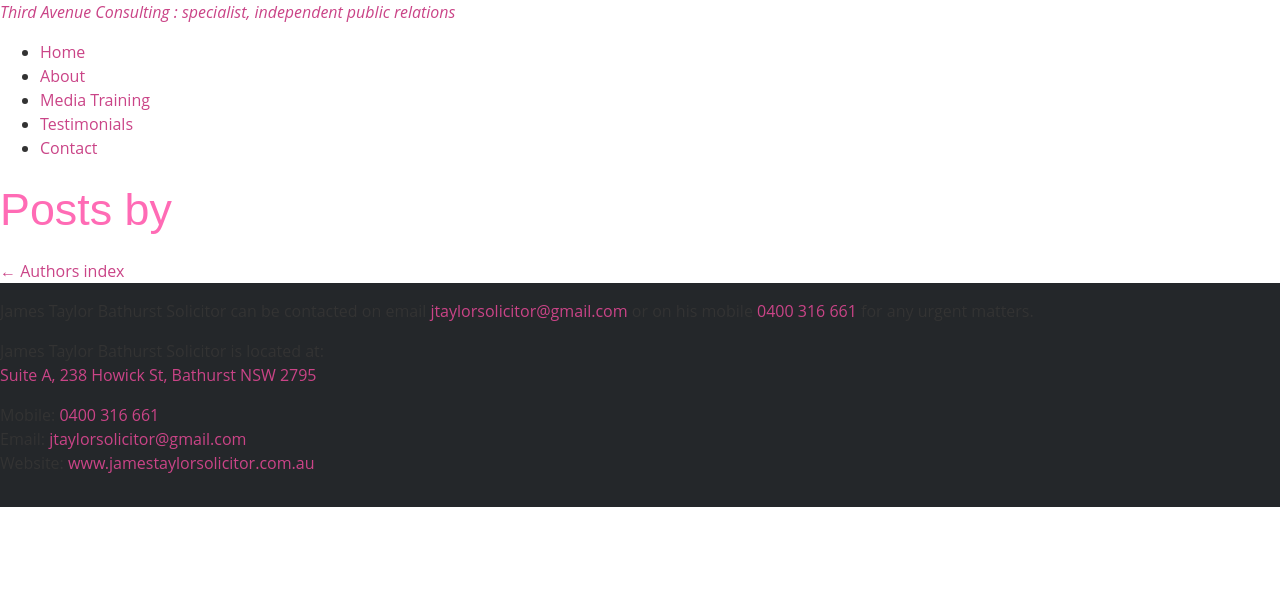
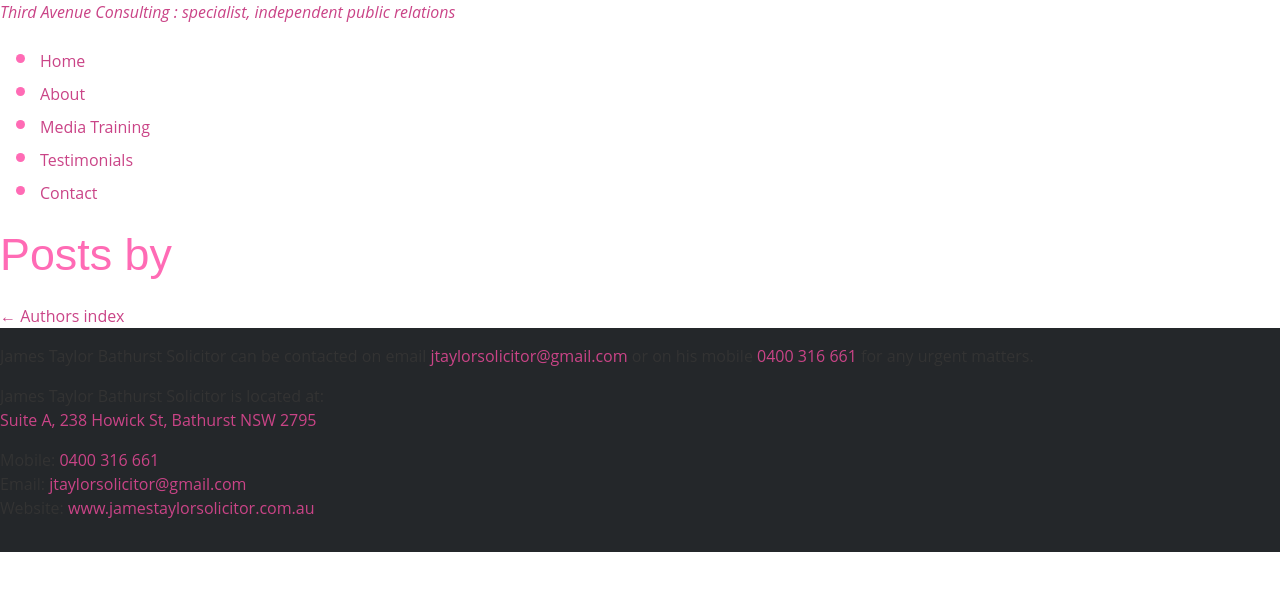
Before and after one commit to webtactics/thirdavenue.com.au, an Eleventy site: page author.njk in a window 1280 px wide. Built offline with nearby package versions, Linux system fonts and the light colour scheme; Eleventy itself is replaced by a stand-in of ours; files that its build step writes are made by us from their sources; a web font is replaced by a local one.

Commit message:
Update thirdavenue-grid.css

```diff
--- a/_includes/assets/css/thirdavenue-grid.css
+++ b/_includes/assets/css/thirdavenue-grid.css
@@ -1332,3 +1332,8 @@
     width:0;
 
 }
+
+li::marker {
+  color: var(--primary);
+  font-size: 1.5em;
+}
```
